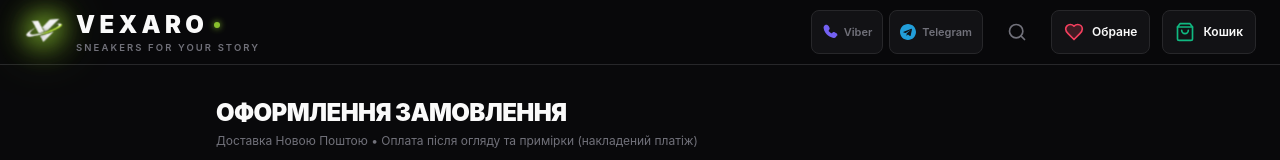
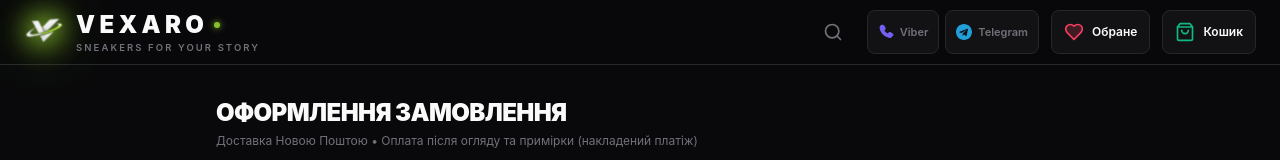
Before and after one commit to lunarecho94-byte/vexaro.com.ua, a Next.js app: page /checkout in a window 1280 px wide. Shown: the top 160 px of the page. Built offline with nearby package versions, Linux system fonts and the light colour scheme; no server answers.

Commit message:
feat(header): place search button before viber and telegram

```diff
--- a/src/components/Header.tsx
+++ b/src/components/Header.tsx
@@ -45,6 +45,16 @@ export function Header() {
 
         {/* Action Controls */}
         <div className="flex items-center gap-2 sm:gap-3">
+          {/* Search Button */}
+          <button
+            type="button"
+            onClick={() => setIsSearchOpen(!isSearchOpen)}
+            className="flex h-11 w-11 items-center justify-center rounded-lg text-muted hover:text-foreground hover:bg-surface transition-colors"
+            aria-label="Пошук товарів"
+          >
+            {isSearchOpen ? <X className="h-5 w-5" /> : <Search className="h-5 w-5" />}
+          </button>
+
           {/* Messengers: Viber & Telegram */}
           <div className="flex items-center gap-1 sm:gap-1.5">
             <a
@@ -81,16 +91,6 @@ export function Header() {
               <span className="hidden xl:inline text-[11px]">Telegram</span>
             </a>
           </div>
-
-          {/* Search Button */}
-          <button
-            type="button"
-            onClick={() => setIsSearchOpen(!isSearchOpen)}
-            className="flex h-11 w-11 items-center justify-center rounded-lg text-muted hover:text-foreground hover:bg-surface transition-colors"
-            aria-label="Пошук товарів"
-          >
-            {isSearchOpen ? <X className="h-5 w-5" /> : <Search className="h-5 w-5" />}
-          </button>
 
           {/* Favorites Button */}
           <button
```
